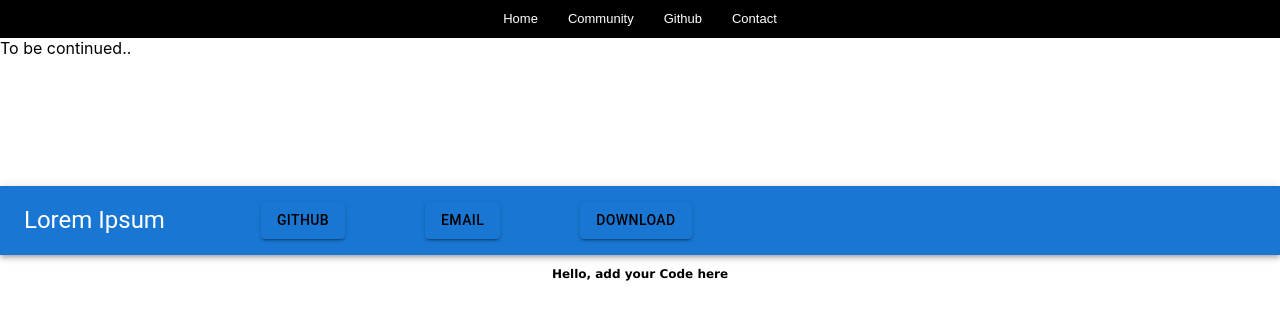
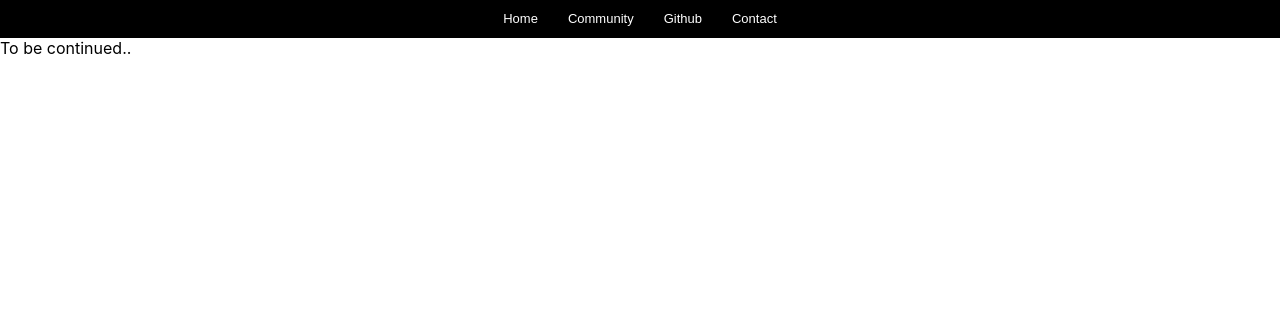
Before and after one commit to quendl/quendl, a Next.js app: page /install in a window 1280 px wide. Shown: the top 320 px of the page. Built offline with nearby package versions, Linux system fonts and the light colour scheme.

Commit message:
fix as you want

```diff
--- a/components/Layout/Layout.tsx
+++ b/components/Layout/Layout.tsx
@@ -15,7 +15,7 @@ function Layout({
       <div className={styles.container}>
         <Header />
         <main>{children}</main>
-        <Footer />
+        {/* <Footer /> */}
       </div>
     </>
   );
```
Also changed, not shown: components/LandingPage/Landing.tsx (+5 -3 lines).
